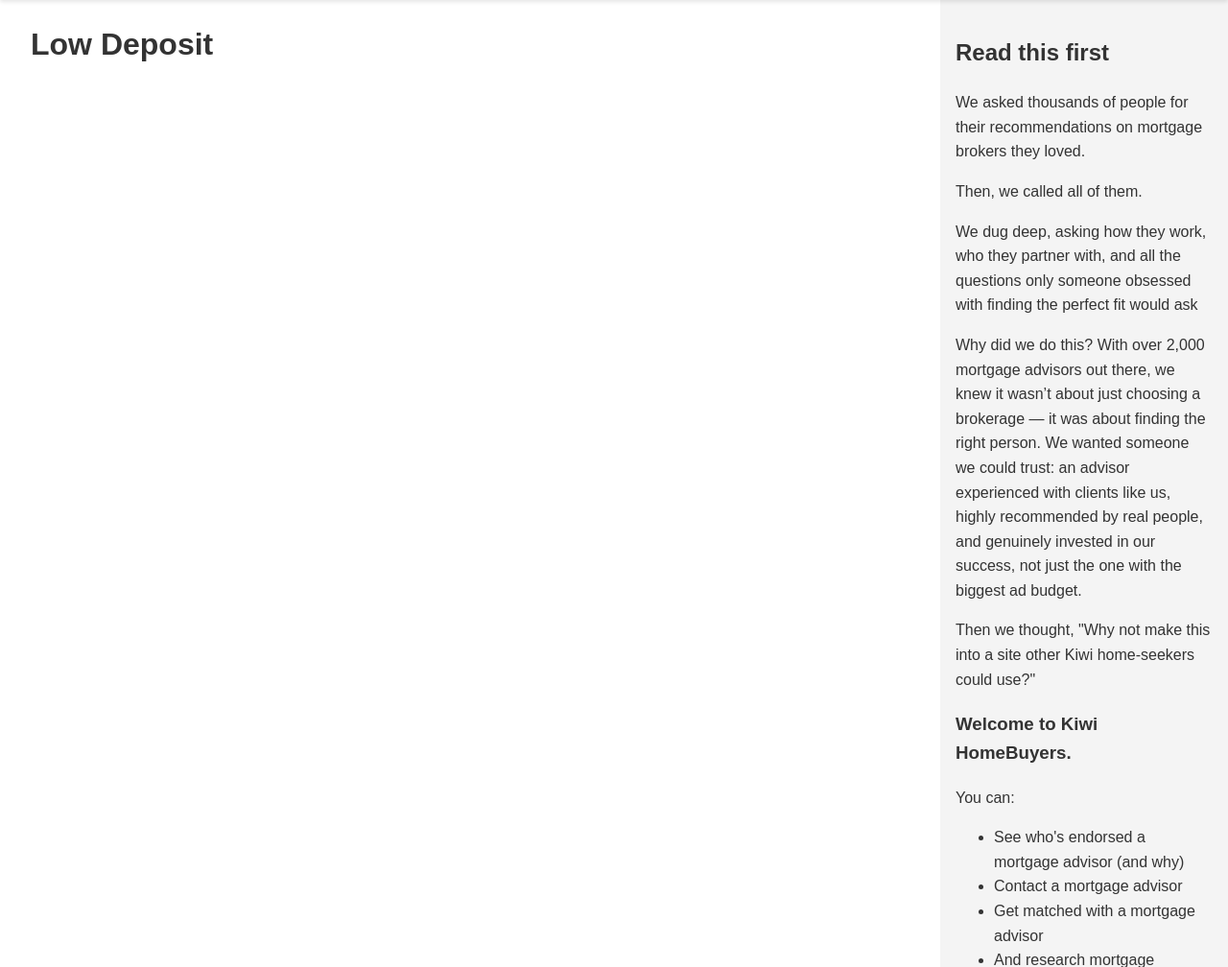
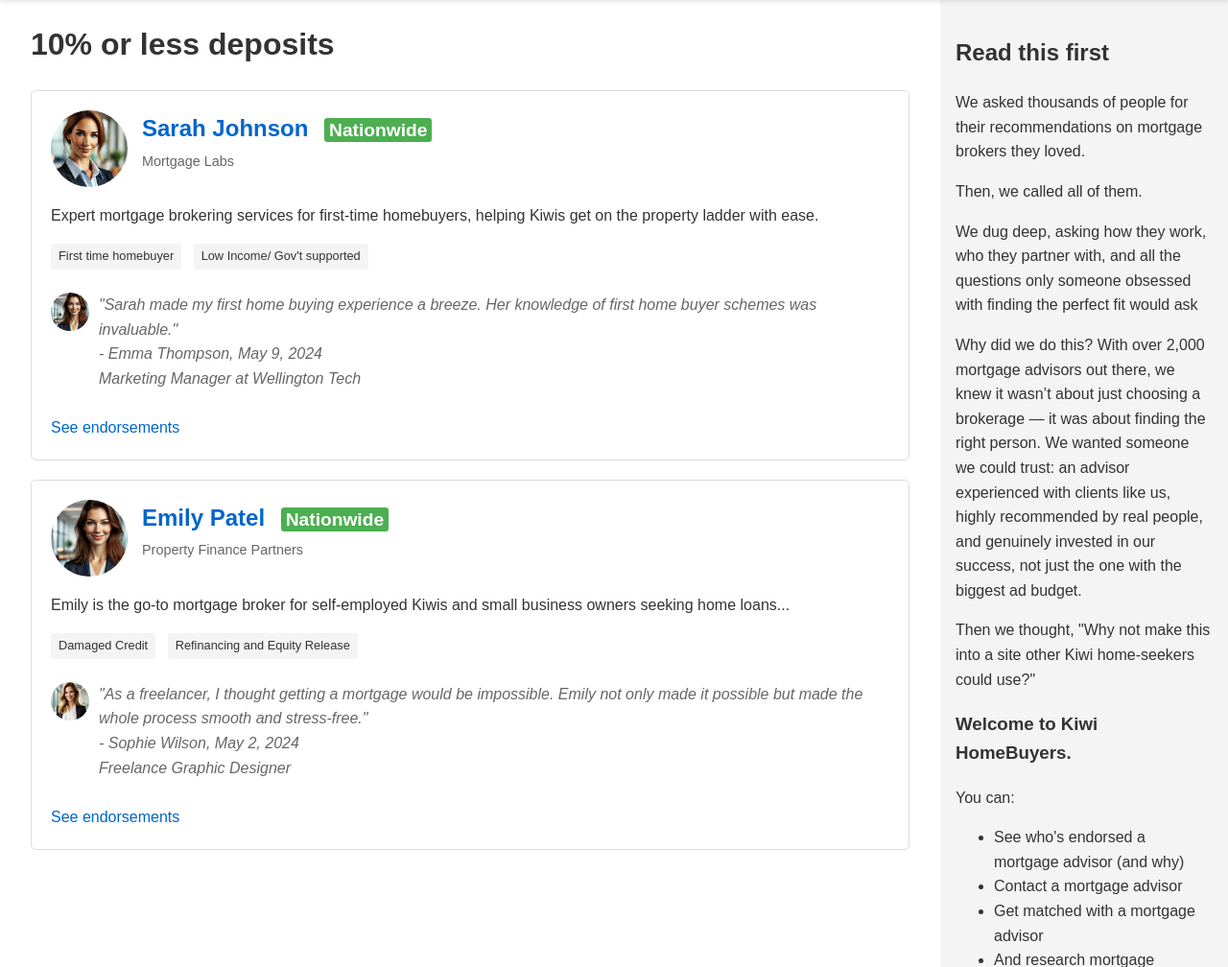
Before and after one commit to xeladsn/nz-mortgage-brokers-directory, a Flask app: page /service/low-deposit in a window 1280 px wide. Shown: the part 72-1080 px from the top of the page at 96% size. Run offline with Flask 3, Linux system fonts and the light colour scheme.

Commit message:
fix the speciality and service routes

```diff
--- a/app.py
+++ b/app.py
@@ -7,6 +7,44 @@ app = Flask(__name__)
 
 # Load environment variables
 load_dotenv()
+
+# Mapping dictionaries for routes
+specialty_routes = {
+    'first-time-homebuyer': 'First time homebuyer',
+    'damaged-credit': 'Damaged Credit',
+    'refinancing-and-equity-release': 'Refinancing and Equity Release',
+    'construction-new-build-loans': 'Construction/ New Build Loans',
+    'non-resident-new-to-nz': 'Non-resident/ New to NZ',
+    'high-net-worth': 'High Net-Worth',
+    'low-income-govt-supported': 'Low Income/ Gov\'t supported',
+    'commercial-property': 'Commercial Property'
+}
+
+service_routes = {
+    'kiwisaver': 'Kiwisaver',
+    'cashback': 'Cashback',
+    'self-employed': 'Self Employed',
+    'property-investor': 'Property Investor',
+    'commercial-loans': 'Commercial Loans',
+    'construction-loans': 'Construction Loans',
+    'low-deposit': '10% or less deposits',
+    'kainga-ora-loan': 'Kāinga Ora Loan',
+    'financial-advice': 'Financial Advice'
+}
+
+# Create reverse mappings for template use
+reverse_specialty_routes = {v: k for k, v in specialty_routes.items()}
+reverse_service_routes = {v: k for k, v in service_routes.items()}
+
+# Make mappings available in templates
+@app.context_processor
+def utility_processor():
+    return {
+        'specialty_routes': specialty_routes,
+        'service_routes': service_routes,
+        'reverse_specialty_routes': reverse_specialty_routes,
+        'reverse_service_routes': reverse_service_routes
+    }
 
 # Email configuration
 app.config['MAIL_SERVER'] = 'smtp.gmail.com'
@@ -169,13 +207,17 @@ def ma_detail(ma_id):
 
 @app.route('/specialty/<type>')
 def specialty(type):
-    filtered_mas = [ma for ma in mas if type in [tag.replace(' ', '-').lower() for tag in ma['tags']]]
-    return render_template('home.html', mas=filtered_mas, title=f"Top {type.replace('-', ' ').title()} Expert Firms")
+    if type not in specialty_routes:
+        abort(404)
+    filtered_mas = [ma for ma in mas if specialty_routes[type] in ma['tags']]
+    return render_template('home.html', mas=filtered_mas, title=f"Top {specialty_routes[type]} Expert Firms")
 
 @app.route('/service/<type>')
 def service(type):
-    filtered_mas = [ma for ma in mas if type in [service.replace(' ', '-').lower() for service in ma['services']]]
-    return render_template('home.html', mas=filtered_mas, title=f"{type.replace('-', ' ').title()}")
+    if type not in service_routes:
+        abort(404)
+    filtered_mas = [ma for ma in mas if service_routes[type] in ma['services']]
+    return render_template('home.html', mas=filtered_mas, title=f"{service_routes[type]}")
 
 @app.route('/send_message', methods=['POST'])
 def send_message():
--- a/templates/home.html
+++ b/templates/home.html
@@ -68,7 +68,7 @@
                 <p>{{ ma.description }}</p>
                 <div class="tags">
                     {% for tag in ma.tags[:5] %}
-                    <a href="{{ url_for('specialty', type=tag.lower().replace(' ', '-')) }}" class="tag">{{ tag }}</a>
+                    <a href="{{ url_for('specialty', type=reverse_specialty_routes[tag]) }}" class="tag">{{ tag }}</a>
                     {% endfor %}
                 </div>
                 <div class="endorsement">
```
Also changed, not shown: templates/ma_detail.html (+8 -18 lines).
